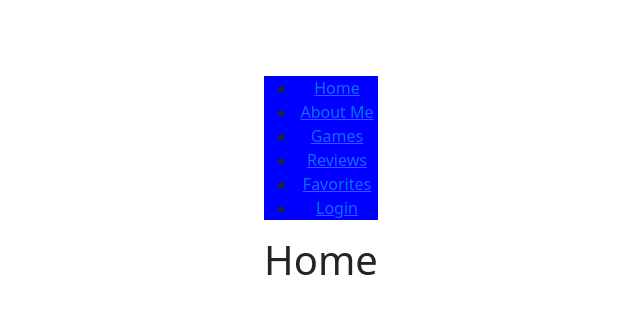
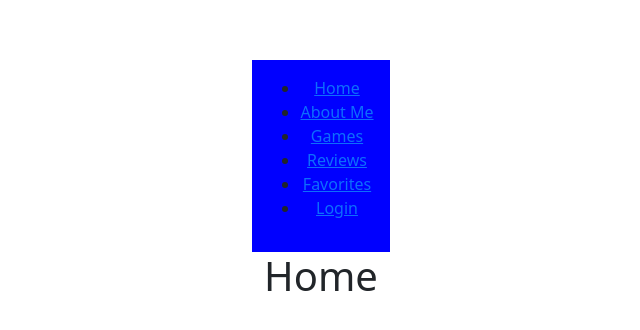
Before and after one commit to CS571-F25/p57, a React (Vite) app: page / in a window 1280 px wide. Shown: the part 216-546 px from the top of the page, without its empty margins (319-959 px from the left). Built offline with nearby package versions, Linux system fonts and the light colour scheme.

Commit message:
Navbar style

```diff
--- a/src/App.jsx
+++ b/src/App.jsx
@@ -1,4 +1,4 @@
-import { HashRouter, Routes, Route } from 'react-router-dom'
+import { HashRouter, Routes, Route } from 'react-router'
 
 import Navbar from './components/Navbar'
 import Games from './components/Games'
--- a/src/components/Navbar.jsx
+++ b/src/components/Navbar.jsx
@@ -1,11 +1,11 @@
 import React from 'react';
-import { Link } from 'react-router-dom';
+import { Link } from 'react-router';
 
 
 
 function Navbar() {
     return (
-        <nav style={{ background: 'blue', passing: '1rem'}}>
+        <nav style={{ background: 'blue', padding: '1rem'}}>
             <ul>
                 <li><Link to="/">Home</Link></li>
                 <li><Link to="/about">About Me</Link></li>
```
Also changed, not shown: 3 other files (tests, documents, lock files or other folders).
